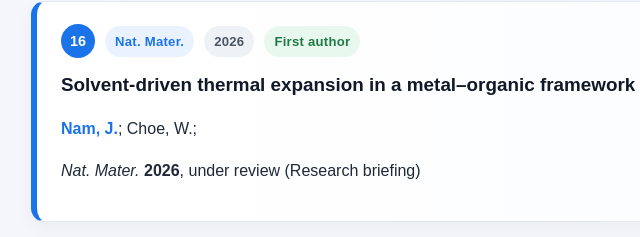
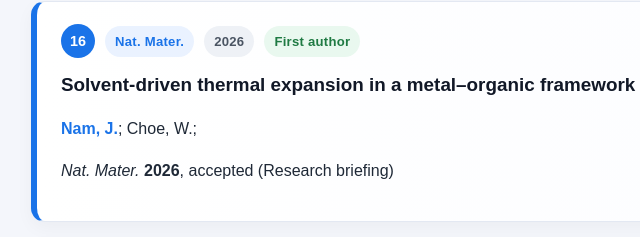
Before and after one commit to giantslab/giantslab.github.io, a plain HTML site: page publications.html in a window 1280 px wide. Shown: the part 2493-2730 px from the top of the page, 119-759 px from the left. Drawn offline with Linux system fonts and the light colour scheme.

Commit message:
Publications: mark Nat. Mater. Research Briefing (#16) as accepted

```diff
--- a/publications.html
+++ b/publications.html
@@ -500,7 +500,7 @@
     </div>
     <p class="pub-title">Solvent-driven thermal expansion in a metal–organic framework</p>
     <p class="pub-authors"><span class="author-highlight">Nam, J.</span>; Choe, W.;</p>
-    <p class="pub-citation"><em>Nat. Mater.</em> <strong>2026</strong>, under review (Research briefing)</p>
+    <p class="pub-citation"><em>Nat. Mater.</em> <strong>2026</strong>, accepted (Research briefing)</p>
   </div>
 
     <div class="pub-item">
```
